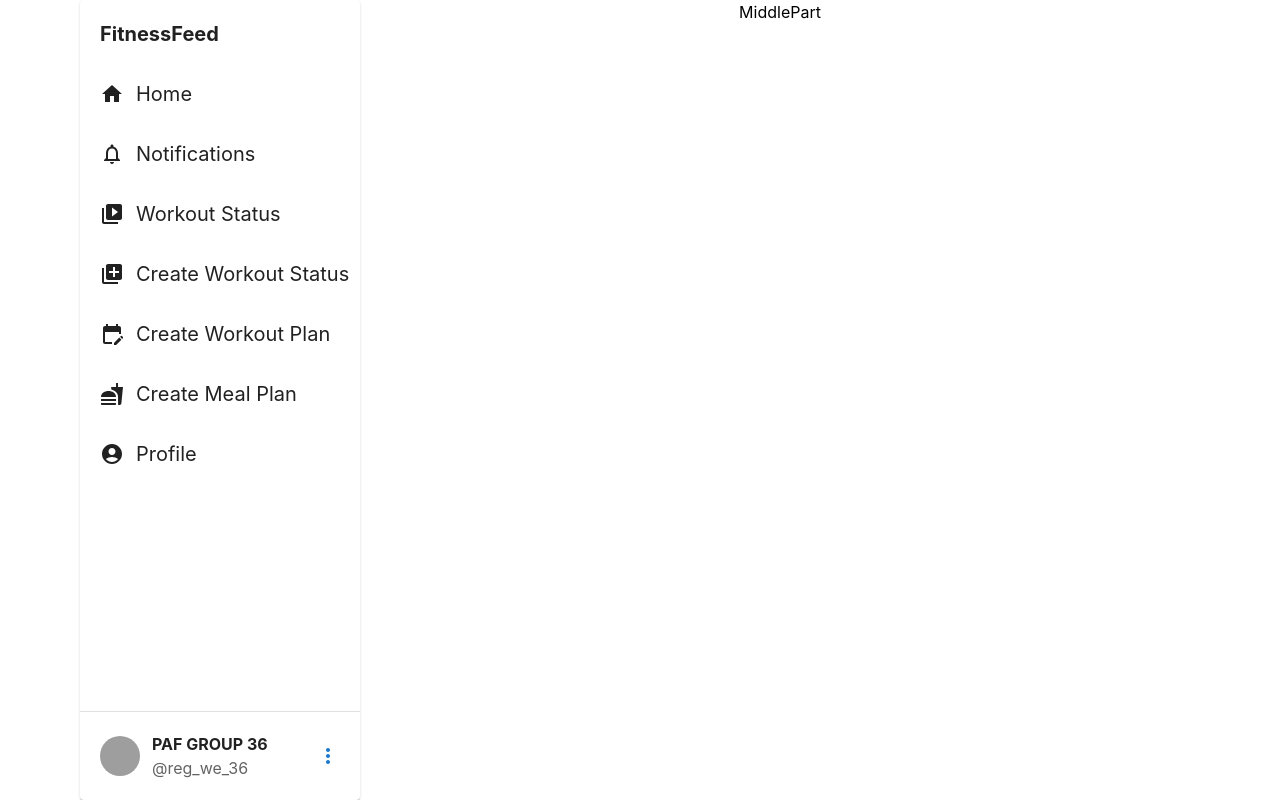
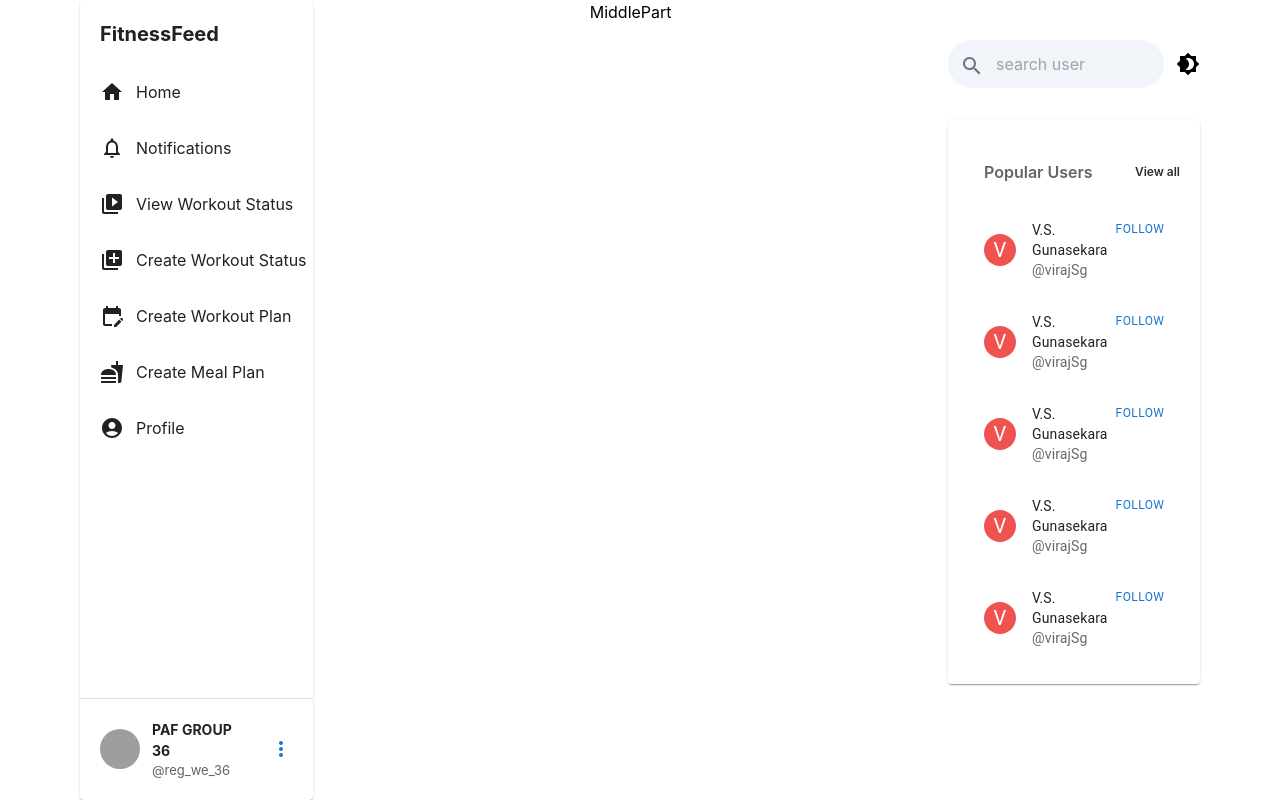
Before and after one commit to viraj-gunasekara/Springboot_Web_App, a React (Create React App) app in the folder frontend/: page / in a window 1280 px wide. Built offline with nearby package versions, Linux system fonts and the light colour scheme; grey boxes are pictures that could not be loaded.

Commit message:
complete Right side of home ui, with search users & populer users, And do some overall UI modifcations with font-size

```diff
--- /dev/null
+++ b/frontend/src/components/HomeRight/HomeRight.jsx
@@ -0,0 +1,43 @@
+import React from "react";
+// import SearchUser from "../SearchUser/SearchUser";
+import PopularUserCard from "./PopularUserCard";
+import { Card } from "@mui/material";
+import SearchIcon from '@mui/icons-material/Search';
+import Brightness4Icon from '@mui/icons-material/Brightness4';
+
+const popularUser = [1, 1, 1, 1, 1];
+
+const HomeRight = () => {
+
+    const handleChangeTheme=()=>{
+        console.log("handle change theme");
+    }
+
+  return (
+    <div className="py-5 sticky top mt-5">
+        <div className="relative flex items-center">
+            <input type="text" placeholder="search user" className="py-3 rounded-full text-gray-500 pl-12 w-full bg-slate-100"/>
+
+            <div className="absolute top-0 left-0 pl-3 pt-3">
+                <SearchIcon className="text-gray-500"/>
+            </div>
+
+            <Brightness4Icon className="ml-3 cursor-pointer" onClick={handleChangeTheme}/>
+        </div>
+      {/* <SearchUser /> */}
+
+      <Card className="p-5 mt-8">
+        <div className="flex justify-between py-5 items-center text">
+          <p className="pl-4 text-base font-semibold opacity-70">Popular Users</p>
+          <p className="text-xs font-semibold opacity-95">View all</p>
+        </div>
+
+        <div>
+          {popularUser.map((item)=> <PopularUserCard />)}
+        </div>
+      </Card>
+    </div>
+  );
+};
+
+export default HomeRight;
--- /dev/null
+++ b/frontend/src/components/HomeRight/PopularUserCard.jsx
@@ -0,0 +1,27 @@
+import React from 'react';
+import { red } from "@mui/material/colors";
+import { Avatar, CardHeader, Button, Typography } from "@mui/material";
+
+
+const PopularUserCard = () => {
+  return (
+    <div>
+      <CardHeader
+        avatar={
+          <Avatar sx={{ bgcolor: red[400], width: 32, height: 32 }} aria-label="recipe">
+            V
+          </Avatar>
+        }
+        action={
+          <Button size='small'>
+            <Typography variant="caption">Follow</Typography>
+          </Button>
+        }
+        title="V.S. Gunasekara"
+        subheader="@virajSg"
+      />
+    </div>
+  )
+}
+
+export default PopularUserCard;
--- /dev/null
+++ b/frontend/src/components/SearchUser/SearchUser.jsx
@@ -0,0 +1,9 @@
+import React from 'react';
+
+const SearchUser = () => {
+  return (
+    <div>SearchUser</div>
+  )
+}
+
+export default SearchUser;
--- a/frontend/src/components/Sidebar/Sidebar.jsx
+++ b/frontend/src/components/Sidebar/Sidebar.jsx
@@ -24,7 +24,7 @@ const Sidebar = () => {
         <div className='space-y-8'>
           {navigationMenu.map((item)=> <div className='flex space-x-3 items-center cursor-pointer'>
             {item.icon}
-            <p className='text-xl'>{item.title}</p>
+            <p className='text-base'>{item.title}</p>
             </div>)}
         </div>
       </div>
@@ -35,8 +35,8 @@ const Sidebar = () => {
 
             <Avatar src='https://cdn.pixabay.com/photo/2020/07/01/12/58/icon-5359553_1280.png'/>
             <div>
-              <p className='font-bold'>PAF GROUP 36</p>
-              <p className='opacity-70'>@reg_we_36</p>
+            <p className='font-bold' style={{ fontSize: '14px' }}>PAF GROUP 36</p>
+            <p className='opacity-70' style={{ fontSize: '13px' }}>@reg_we_36</p>
             </div>
           </div>
 
@@ -59,7 +59,7 @@ const Sidebar = () => {
         }}
 
       >
-        <div  style={{ width: '100px' }}>
+        <div  style={{ width: '100px', fontSize: '12px' }}>
         <MenuItem onClick={handleClose}>Profile</MenuItem>
         <MenuItem onClick={handleClose}>Logout</MenuItem>
         </div>
--- a/frontend/src/components/Sidebar/SidebarNavigation.js
+++ b/frontend/src/components/Sidebar/SidebarNavigation.js
@@ -18,7 +18,7 @@ export const navigationMenu=[
         path:"/"
     },
     {
-        title:"Workout Status",
+        title:"View Workout Status",
         icon:<WorkoutStatus/>,
         path:"/"
     },
--- a/frontend/src/pages/HomePage/HomePage.jsx
+++ b/frontend/src/pages/HomePage/HomePage.jsx
@@ -8,6 +8,7 @@ import CreateWorkoutPlan from "../../components/CreateWorkoutPlan/CreateWorkoutP
 import CreateMealPlan from "../../components/CreateMealPlan/CreateMealPlan";
 import Profile from "../Profile/Profile";
 import Sidebar from "../../components/Sidebar/Sidebar";
+import HomeRight from "../../components/HomeRight/HomeRight";
 
 const HomePage = () => {
   const location=useLocation();
@@ -15,7 +16,7 @@ const HomePage = () => {
   return (
     <div className="px-20">
       <Grid container spacing={0}>
-        <Grid item lg={3}>
+        <Grid item xs={0} lg={2.5}>
           <div className="sticky top-0">
             <Sidebar />
           </div>
@@ -25,7 +26,7 @@ const HomePage = () => {
           item
           className="px-5 flex justify-center"
           xs={12}
-          lg={location.pathname === "/" ? 9:12}
+          lg={location.pathname === "/" ? 6.8:9}
         >
           <Routes>
             <Route path="/" element={<MiddlePart/>}/>
@@ -37,6 +38,13 @@ const HomePage = () => {
           </Routes>
 
         </Grid>
+
+        <Grid item lg={2.7} relative>
+          <div className="sticky top-0 w-full">
+            <HomeRight/>
+          </div>
+
+        </Grid>
       </Grid>
     </div>
   );
```
